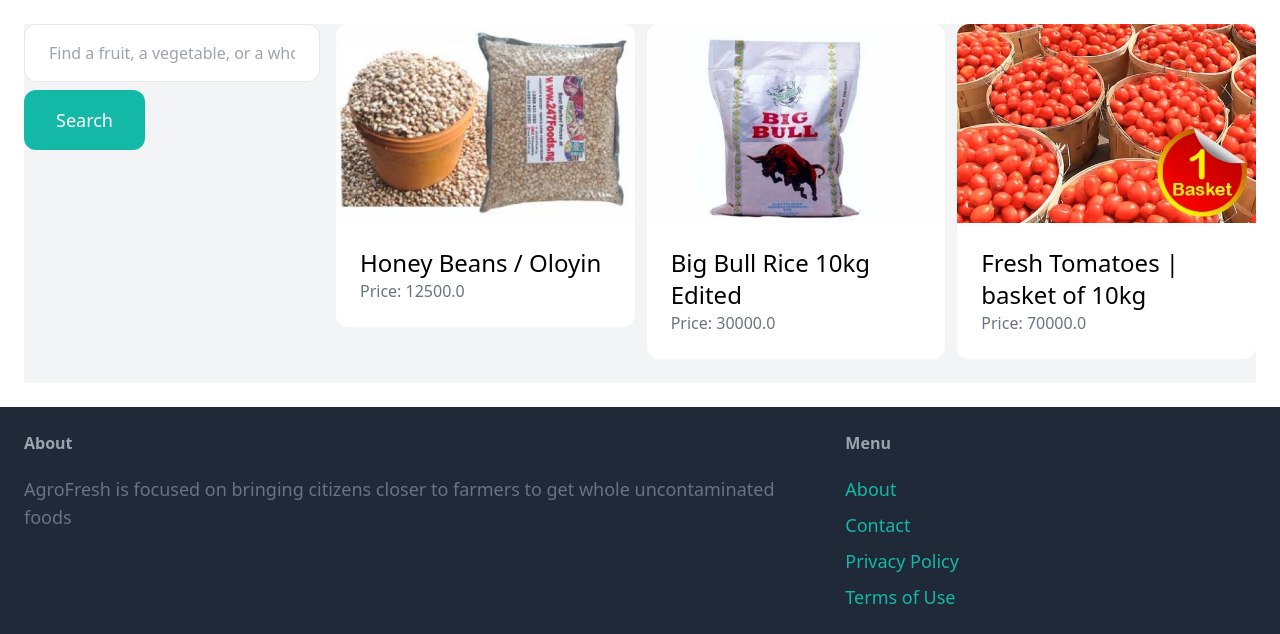
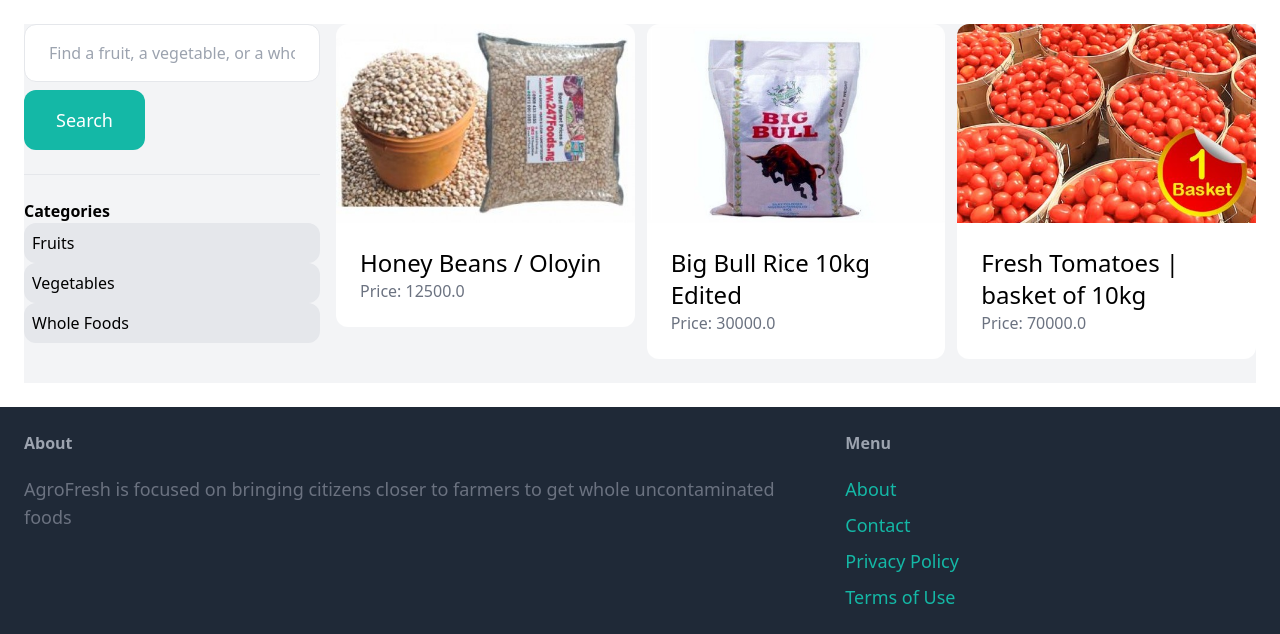
Before and after one commit to Tomiwa-Akinola/AgroFresh, a Django app: page /items/ in a window 1280 px wide. Shown: the part 77-711 px from the top of the page. Run offline with Django 4.2, Linux system fonts and the light colour scheme; data comes from the database, SQL or seed files in the repository; some libraries are stand-ins or nearby versions.

Commit message:
adding category to search functionality

```diff
--- a/item/templates/item/items.html
+++ b/item/templates/item/items.html
@@ -10,6 +10,17 @@
 
 			<button class="mt-2 py-4 px-8 text-lg bg-teal-500 text-white rounded-xl">Search</button>
 		</form>
+
+		<hr class="my-6">
+
+		<p class="font-semibold">Categories</p>
+
+		<ul>
+			{% for category in categories %}
+			<li class="py-2 px-2 rounded-xl{% if category.id == category.id %} bg-gray-200{% endif %}">
+				<a href="{% url 'item:items' %}?query={{ query }}&category={{ category.id }}">{{ category.name }}</a>
+			</li>
+			{% endfor %}
 	</div>
 
 	<div class="col-span-3">
--- a/item/views.py
+++ b/item/views.py
@@ -13,7 +13,7 @@ def items(request):
     items = Item.objects.filter(is_sold=False)
 
     if query:
-        items = items.filter(Q(name__icontains=query) | Q(description_icontains=query))
+        items = items.filter(Q(name__icontains=query) | Q(description__icontains=query))
 
     return render(request, 'item/items.html', {
         'items': items,
```
